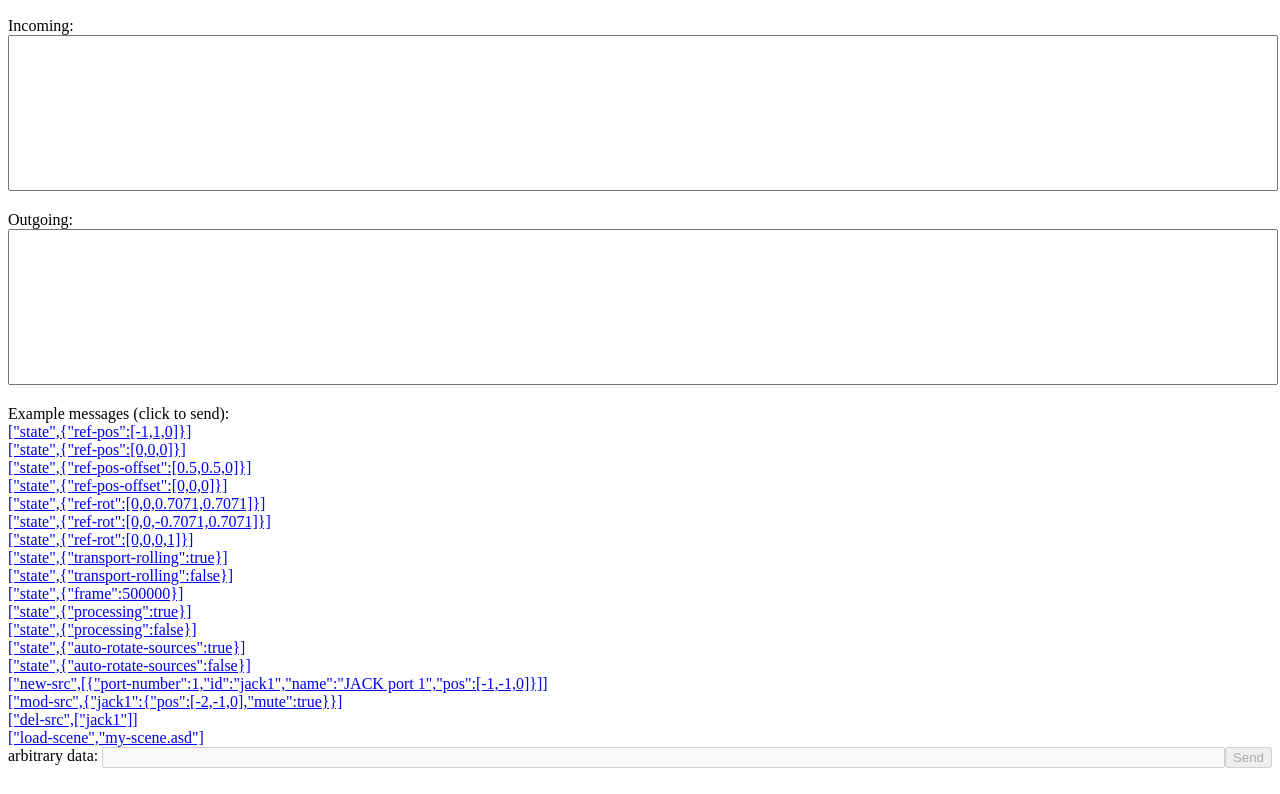
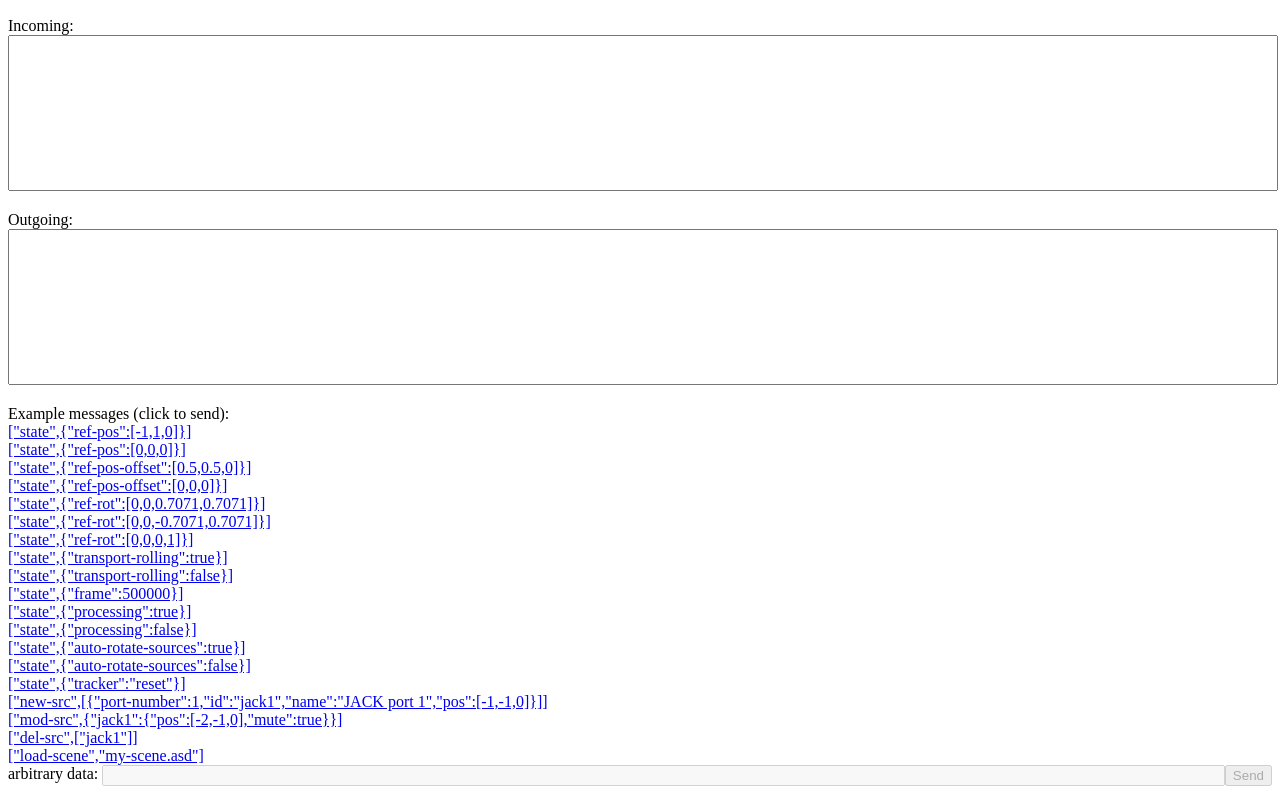
Before and after one commit to SoundScapeRenderer/ssr, a plain HTML site: page data/websocket_resources/ssr-test-client.html in a window 1280 px wide. Shown: the part 920-1714 px from the top of the page. Drawn offline with Linux system fonts and the light colour scheme.

Commit message:
WebSocket: Support for resetting tracker

```diff
--- a/data/websocket_resources/ssr-test-client.html
+++ b/data/websocket_resources/ssr-test-client.html
@@ -31,6 +31,7 @@ var examples = [
   ["state", {"processing": false}],
   ["state", {"auto-rotate-sources": true}],
   ["state", {"auto-rotate-sources": false}],
+  ["state", {"tracker": "reset"}],
   ["new-src", [{"port-number": 1, "id":"jack1", "name": "JACK port 1",
     "pos": [-1, -1, 0]}]],
   ["mod-src", {"jack1":{"pos": [-2, -1, 0], "mute": true}}],
```
Also changed, not shown: 1 other file.
